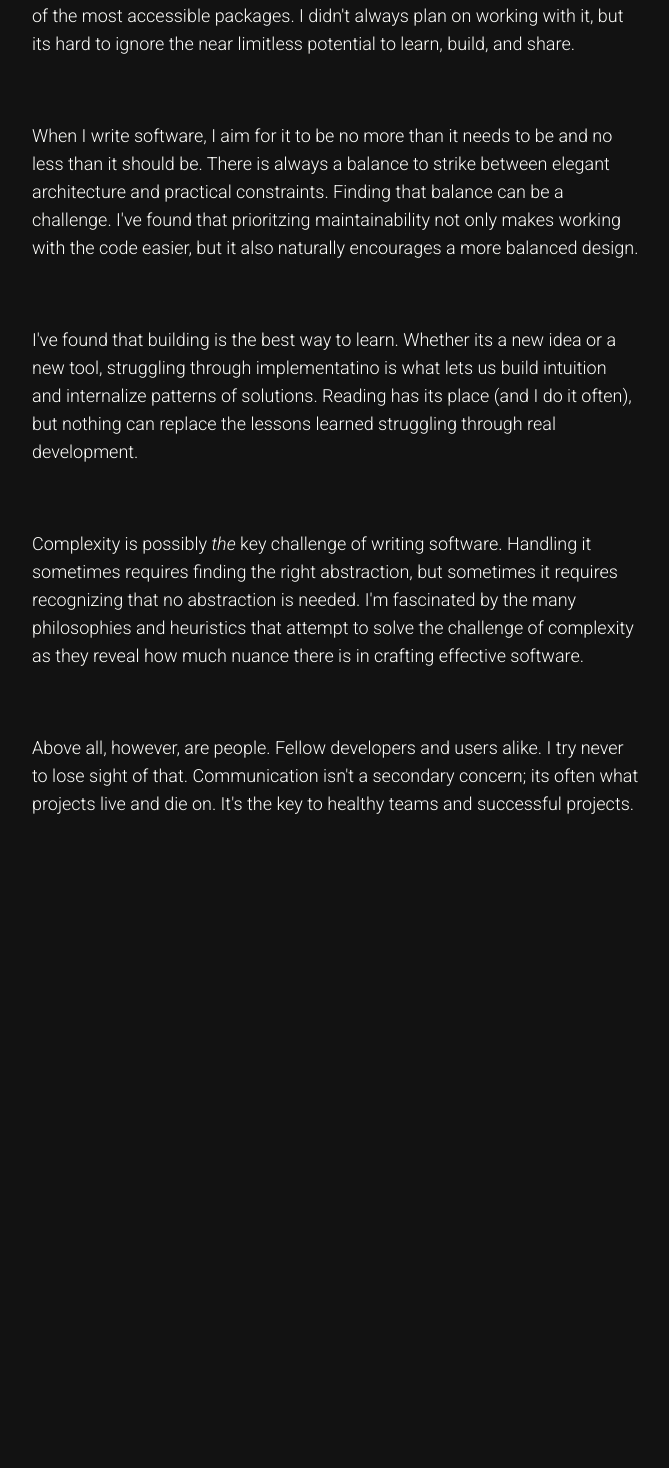
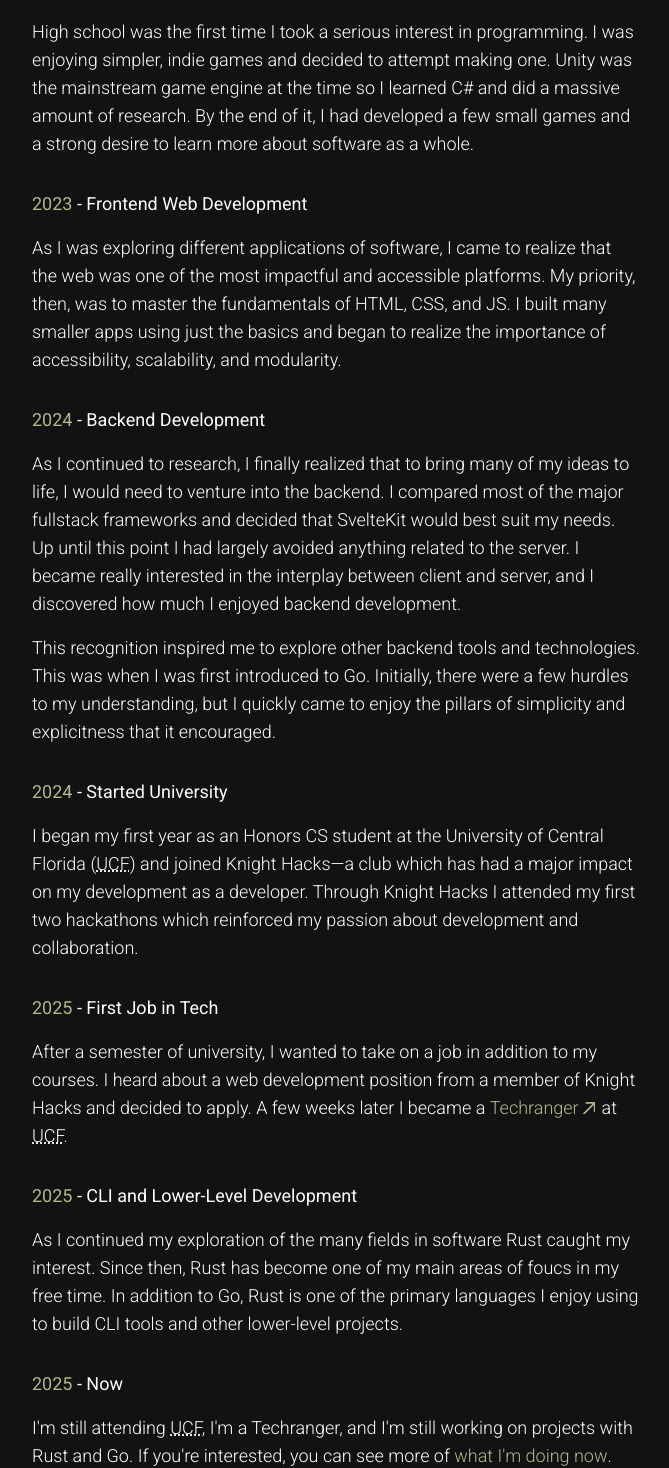
Before and after one commit to lucasmcclean/portfolio, a SvelteKit app: page /about in a window 1280 px wide. Shown: the part 302-1770 px from the top of the page, without its empty margins (304-973 px from the left). Before the commit the page ends 1152 px from the top, so only its background shows below. Built offline with nearby package versions, Linux system fonts and the light colour scheme; a web font is replaced by a local one.

Commit message:
feat(about): add timeline

```diff
--- a/src/routes/about/+page.svelte
+++ b/src/routes/about/+page.svelte
@@ -18,7 +18,7 @@
 
 	<nav class="flex w-full justify-start py-4 text-lg sm:justify-between">
 		<ul class="hidden gap-x-4 sm:flex">
-			<li><Link href="/">//LM</Link></li>
+			<li><Link href="/">//</Link></li>
 		</ul>
 
 		<ul class="flex gap-x-4">
@@ -28,35 +28,98 @@
 		</ul>
 	</nav>
 
-	<main id="main-content" class="xs:space-y-16 my-8 space-y-8">
+	<main id="main-content" class="xs:space-y-16 my-8 w-full space-y-8">
+		<section class="">
+			<ol class="space-y-8 [&_li]:space-y-4">
+				<li>
+					<h4><span class="text-secondary">2022</span> - First Interaction with Software</h4>
 					<p class="font-light">
-			Software is a unique craft—it blends creativity, logic, and global scale in one of the most
-			accessible packages. I didn't always plan on working with it, but its hard to ignore the near
-			limitless potential to learn, build, and share.
+						High school was the first time I took a serious interest in programming. I was enjoying
+						simpler, indie games and decided to attempt making one. Unity was the mainstream game
+						engine at the time so I learned C# and did a massive amount of research. By the end of
+						it, I had developed a few small games and a strong desire to learn more about software
+						as a whole.
+					</p>
+				</li>
+
+				<li>
+					<h4><span class="text-secondary">2023</span> - Frontend Web Development</h4>
+					<p class="font-light">
+						As I was exploring different applications of software, I came to realize that the web
+						was one of the most impactful and accessible platforms. My priority, then, was to master
+						the fundamentals of HTML, CSS, and JS. I built many smaller apps using just the basics
+						and began to realize the importance of accessibility, scalability, and modularity.
+					</p>
+				</li>
+
+				<li>
+					<h4><span class="text-secondary">2024</span> - Backend Development</h4>
+					<p class="font-light">
+						As I continued to research, I finally realized that to bring many of my ideas to life, I
+						would need to venture into the backend. I compared most of the major fullstack
+						frameworks and decided that SvelteKit would best suit my needs. Up until this point I
+						had largely avoided anything related to the server. I became really interested in the
+						interplay between client and server, and I discovered how much I enjoyed backend
+						development.
 					</p>
 					<p class="font-light">
-			When I write software, I aim for it to be no more than it needs to be and no less than it
-			should be. There is always a balance to strike between elegant architecture and practical
-			constraints. Finding that balance can be a challenge. I've found that prioritzing
-			maintainability not only makes working with the code easier, but it also naturally encourages
-			a more balanced design.
+						This recognition inspired me to explore other backend tools and technologies. This was
+						when I was first introduced to Go. Initially, there were a few hurdles to my
+						understanding, but I quickly came to enjoy the pillars of simplicity and explicitness
+						that it encouraged.
 					</p>
+				</li>
+
+				<li>
+					<h4><span class="text-secondary">2024</span> - Started University</h4>
 					<p class="font-light">
-			I've found that building is the best way to learn. Whether its a new idea or a new tool,
-			struggling through implementatino is what lets us build intuition and internalize patterns of
-			solutions. Reading has its place (and I do it often), but nothing can replace the lessons
-			learned struggling through real development.
+						I began my first year as an Honors CS student at the University of Central Florida (<abbr
+							title="University of Central Florida">UCF</abbr
+						>) and joined Knight Hacks—a club which has had a major impact on my development as a
+						developer. Through Knight Hacks I attended my first two hackathons which reinforced my
+						passion about development and collaboration.
 					</p>
+				</li>
+
+				<li>
+					<h4><span class="text-secondary">2025</span> - First Job in Tech</h4>
 					<p class="font-light">
-			Complexity is possibly <em>the</em> key challenge of writing software. Handling it sometimes requires
-			finding the right abstraction, but sometimes it requires recognizing that no abstraction is needed.
-			I'm fascinated by the many philosophies and heuristics that attempt to solve the challenge of complexity
-			as they reveal how much nuance there is in crafting effective software.
+						After a semester of university, I wanted to take on a job in addition to my courses. I
+						heard about a web development position from a member of Knight Hacks and decided to
+						apply. A few weeks later I became a <Link
+							href="https://techrangers.cdl.ucf.edu/techrangers_current/lucas_mcclean.html"
+							external>Techranger</Link
+						> at <abbr title="University of Central Florida">UCF</abbr>.
 					</p>
+				</li>
+
+				<li>
+					<h4><span class="text-secondary">2025</span> - CLI and Lower-Level Development</h4>
 					<p class="font-light">
-			Above all, however, are people. Fellow developers and users alike. I try never to lose sight
-			of that. Communication isn't a secondary concern; its often what projects live and die on.
-			It's the key to healthy teams and successful projects.
+						As I continued my exploration of the many fields in software Rust caught my interest.
+						Since then, Rust has become one of my main areas of foucs in my free time. In addition
+						to Go, Rust is one of the primary languages I enjoy using to build CLI tools and other
+						lower-level projects.
 					</p>
+				</li>
+
+				<li>
+					<h4><span class="text-secondary">{new Date().getFullYear()}</span> - Now</h4>
+					<p class="font-light">
+						I'm still attending <abbr title="University of Central Florida">UCF</abbr>, I'm a
+						Techranger, and I'm still working on projects with Rust and Go. If you're interested,
+						you can see more of
+						<Link href="/now" class="font-light">what I'm doing now</Link>.
+					</p>
+				</li>
+			</ol>
+		</section>
 	</main>
+
+	<footer class="xs:text-base mt-auto w-full space-y-2 py-8 text-sm opacity-80">
+		<div class="flex flex-wrap justify-between">
+			<p>&copy; 2025 Lucas McClean. All rights reserved.</p>
+			<p class="font-display text-primary ms-auto">//LM</p>
 		</div>
+	</footer>
+</div>
```
Lines whose indentation alone changed are shown as unchanged.
